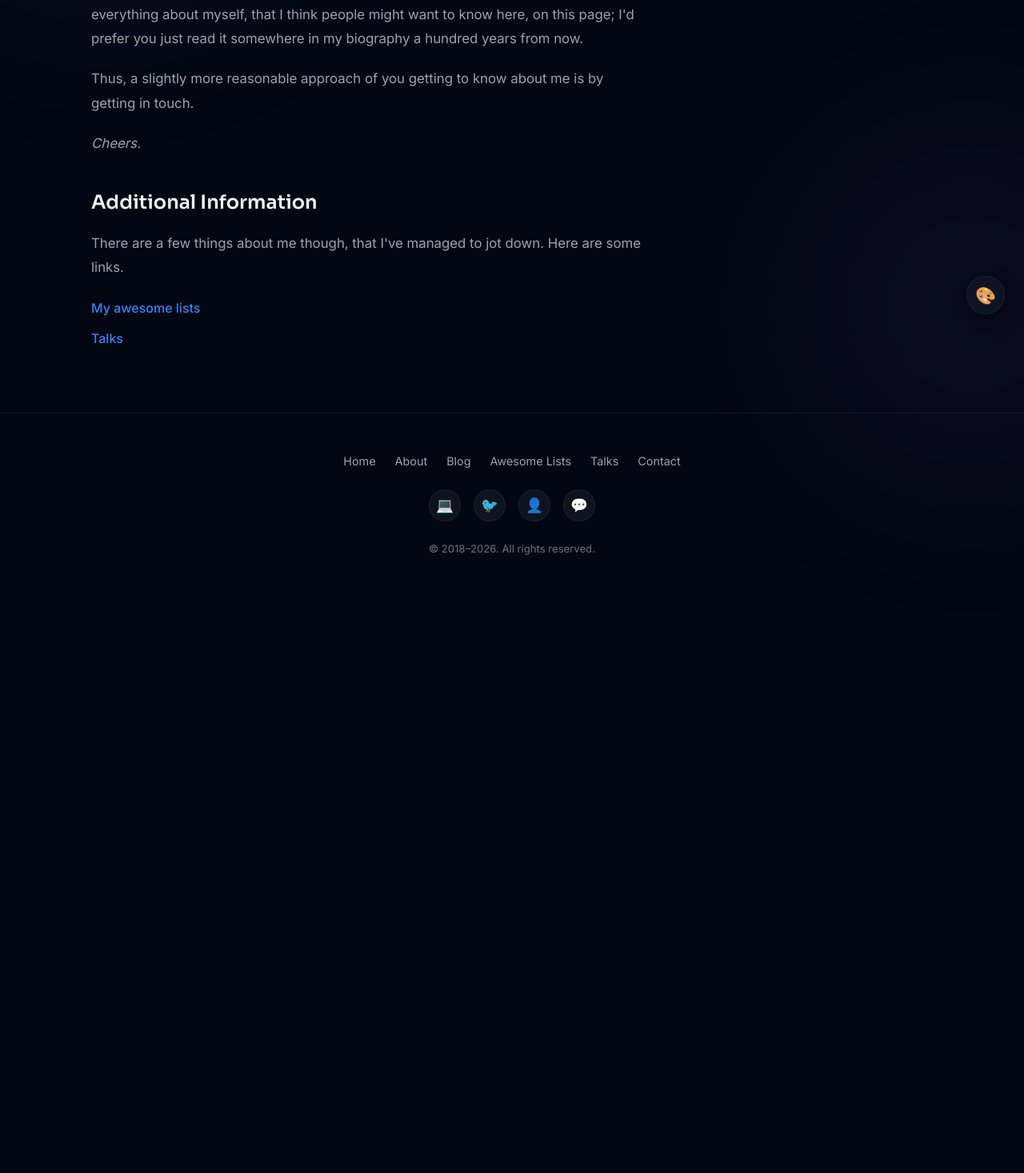
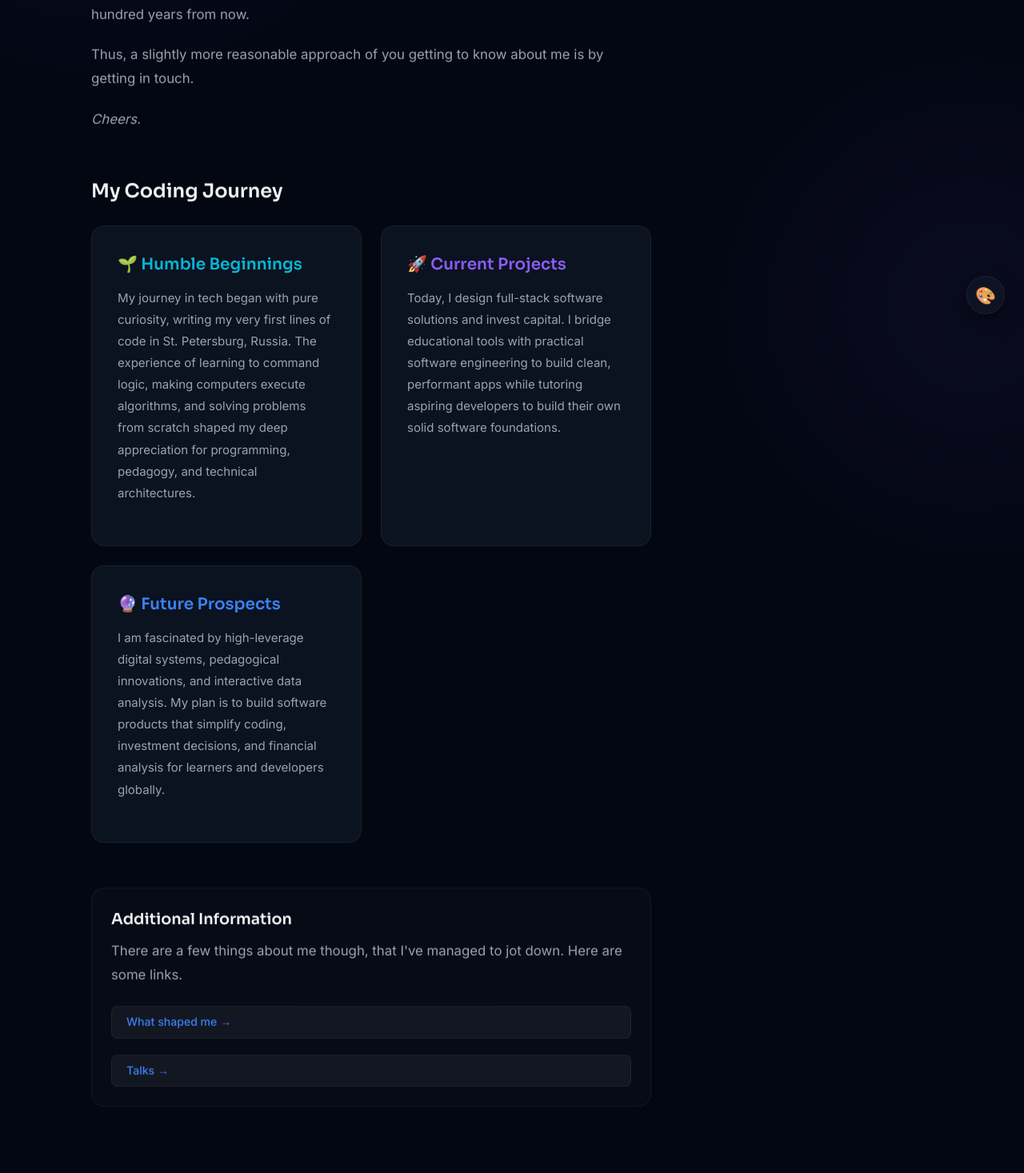
Before and after one commit to Gideonamani/gideonamani.github.io, a React (Vite) app: page /about in a window 1280 px wide. Shown: the part 383-1850 px from the top of the page at 80% size. Before the commit the page ends 1112 px from the top, so only its background shows below. Built offline with nearby package versions, Linux system fonts and the light colour scheme.

Commit message:
feat: complete personal content redesign, journey storytelling, and footer disclaimer

```diff
--- a/src/data/awesomeLists.js
+++ b/src/data/awesomeLists.js
@@ -1,25 +1,48 @@
 const awesomeLists = [
   {
-    id: 'great-quotes',
-    icon: '💬',
-    title: { en: 'Great Quotes', sw: 'Nukuu Noma' },
+    id: 'role-models',
+    icon: '👥',
+    title: { en: 'Role Models', sw: 'Mifano ya Kuigwa' },
     description: {
-      en: 'Phrases and sentences I have heard or read, that have resonated with me.',
-      sw: 'Misemo na sentensi ambazo nimesikia au kusoma, ambazo zimenivutia.',
+      en: 'Thinkers, mentors, and technologists who have shaped my perspective on code, pedagogy, and life.',
+      sw: 'Wafikirishaji, washauri, na wataalamu wa teknolojia waliojenga mtazamo wangu kuhusu code, elimu, na maisha.',
     },
     items: [
-      'To be or not to be.',
+      'Alan Kay - For his pioneering work on Object-Oriented Programming and computing pedagogy.',
+      'Satoshi Nakamoto - For redefining digital trust, decentralization, and ledger architectures.',
+      'Seymour Papert - For establishing constructionist learning theories and Logo programming.',
+      'Richard Feynman - For demonstrating that true understanding is marked by the ability to teach simply.',
     ],
   },
   {
-    id: 'movies-watched',
-    icon: '🎬',
-    title: { en: 'Movies Watched', sw: 'Filamu Nilizoangalia' },
+    id: 'great-read-books',
+    icon: '📚',
+    title: { en: 'Great Read Books', sw: 'Vitabu Bora vya Kusoma' },
     description: {
-      en: 'A lot of people ask, have you watched the movie so and so... well to reduce the pestering, here is all the movies I have been able to watch so far.',
-      sw: 'Watu wengi huuliza, je, umeangalia filamu fulani... ili kupunguza usumbufu, hapa kuna filamu zote ambazo nimeweza kuangalia hadi sasa.',
+      en: 'A curated selection of literature that deeply influenced my analytical, technical, and investing frameworks.',
+      sw: 'Mkusanyiko ulioratibiwa wa vitabu ambavyo vilichangia sana katika mifumo yangu ya uchambuzi, uhandisi, na uwekezaji.',
     },
-    items: [],
+    items: [
+      'Amusing Ourselves to Death by Neil Postman - Essential critique of media and technology as metaphors.',
+      'Structure and Interpretation of Computer Programs (SICP) - The ultimate guide to computer science logic.',
+      'The Intelligent Investor by Benjamin Graham - The absolute foundation of value investing.',
+      'Mindstorms: Children, Computers, and Powerful Ideas by Seymour Papert - Pedagogy in the computer age.',
+    ],
+  },
+  {
+    id: 'online-courses',
+    icon: '🎓',
+    title: { en: 'Online Courses', sw: 'Kozi za Mtandaoni' },
+    description: {
+      en: 'Interactive learning pathways that laid my foundational programming and financial analysis skills.',
+      sw: 'Njia za mafunzo ambazo zilijenga misingi yangu ya uandishi wa code na uchambuzi wa kifedha.',
+    },
+    items: [
+      'CS50: Introduction to Computer Science (Harvard) - The gold standard of technical foundations.',
+      'SICP Lectures (MIT 6.001) - For deep-dives into abstraction, logic, and computing paradigms.',
+      'Financial Markets (Yale University) - Exceptional exploration of assets, risk management, and capital.',
+      'Full Stack Open (University of Helsinki) - Outstanding modern practical web programming course.',
+    ],
   },
 ];
 
--- a/src/data/blog.js
+++ b/src/data/blog.js
@@ -1,35 +1,50 @@
 export const blogCategories = [
-  { id: 'book-summaries', icon: '📚' },
-  { id: 'cool-projects', icon: '🚀' },
-  { id: 'random-thoughts', icon: '💭' },
-  { id: 'travels', icon: '✈️' },
+  { id: 'notebook-lms', icon: '🧠' },
+  { id: 'substack-blog', icon: '✍️' },
+  { id: 'youtube-channel', icon: '🎥' },
 ];
 
 export const blogPosts = [
   {
-    id: 'the-medium-is-the-metaphor',
-    category: 'book-summaries',
+    id: 'amusing-ourselves-to-death-workspace',
+    category: 'notebook-lms',
     title: {
-      en: 'The Media is the Metaphor',
-      sw: 'Njia ya Usambazaji Ndiyo Sitiari',
+      en: 'Amusing Ourselves to Death AI Hub',
+      sw: 'Kitovu cha AI cha Amusing Ourselves to Death',
     },
     description: {
-      en: 'Chapter One Summary of the book Amusing Ourselves to Death.',
-      sw: 'Muhtasari wa Sura ya Kwanza ya kitabu Amusing Ourselves to Death.',
+      en: 'Interactive AI-curated workspaces, audio discussions, and deep summaries of Neil Postman\'s classic critique of television media.',
+      sw: 'Nafasi za kazi zilizoratibiwa na AI, majadiliano ya sauti, na muhtasari wa kitabu cha Neil Postman kuhusu vyombo vya habari vya televisheni.',
     },
-    keywords: ['language', 'media'],
+    keywords: ['NotebookLM', 'AI Workspace', 'Neil Postman', 'Media Philosophy'],
+    url: 'https://notebooklm.google.com/',
   },
   {
-    id: 'building-a-jekyll-multilingual-blog',
-    category: 'cool-projects',
+    id: 'substack-portfolio-update',
+    category: 'substack-blog',
     title: {
-      en: 'Building a Jekyll Multilingual Blog',
-      sw: 'Kutengeneza Blog ya Lugha Kadhaa kwa Jekyll',
+      en: 'Gideonamani on Substack',
+      sw: 'Gideonamani kwenye Substack',
     },
     description: {
-      en: 'How I built a multilingual blog using Jekyll and GitHub Pages.',
-      sw: 'Jinsi nilivyotengeneza blog ya lugha kadhaa kwa kutumia Jekyll na GitHub Pages.',
+      en: 'Weekly essays on technology development, assets investment, capital allocation, and techno-flaning philosophy.',
+      sw: 'Insha za kila wiki kuhusu maendeleo ya teknolojia, uwekezaji wa rasilimali, ugawaji wa mitaji, na falsafa ya techno-flaning.',
     },
-    keywords: ['jekyll', 'blog', 'multilingual'],
+    keywords: ['Substack', 'Capital Allocations', 'Software bit systems', 'Essays'],
+    url: 'https://substack.com/',
+  },
+  {
+    id: 'youtube-coding-tutorials',
+    category: 'youtube-channel',
+    title: {
+      en: 'TechnoFlaneur Programming Tutorials',
+      sw: 'Mafunzo ya Programu ya TechnoFlaneur',
+    },
+    description: {
+      en: 'Clean code walk-throughs, React setup guides, full-stack frameworks, and tutorials on pedagogy.',
+      sw: 'Miongozo ya kuandika code, usanidi wa React, mifumo kamili ya programu, na mafunzo kuhusu ufundishaji.',
+    },
+    keywords: ['YouTube', 'Programming Tutorials', 'React Guides', 'Pedagogy'],
+    url: 'https://youtube.com/',
   },
 ];
--- a/src/data/translations.js
+++ b/src/data/translations.js
@@ -4,34 +4,41 @@ const translations = {
       home: 'Home',
       about: 'About',
       contact: 'Contact',
-      blog: 'Blog',
-      awesomeLists: 'Awesome Lists',
+      blog: 'Digital Presence',
+      awesomeLists: 'Shaped Me',
       talks: 'Talks',
     },
     hero: {
       greeting: 'Hello! I\'m Gideonamani',
       subtitle: 'Instructor • Investor • Developer • TechnoFlaneur',
       description: 'Welcome to my digital space where I explore technology, investments and ideas from unique perspectives.',
-      cta1: 'Read my blog',
+      cta1: 'Explore creations',
       cta2: 'Learn about me',
     },
     home: {
       exploreTitle: 'Explore',
       exploreSubtitle: 'Discover what I\'ve been working on and thinking about.',
-      blogCard: { title: 'Blog', description: 'Book summaries, cool projects, random thoughts, and travel stories.' },
-      awesomeCard: { title: 'Awesome Lists', description: 'Curated collections of great quotes, movies watched, and more.' },
+      blogCard: { title: 'Digital Presence', description: 'Explore my Substack blog, custom NotebookLMs, and YouTube channel.' },
+      awesomeCard: { title: 'Shaped Me', description: 'Curated collections of role models, life-changing books, and online courses.' },
       talksCard: { title: 'Talks', description: 'Presentations and talks I\'ve given on various topics.' },
       contactCard: { title: 'Get In Touch', description: 'Reach out to me through any of my communication channels.' },
     },
     about: {
       title: 'About Me',
       p1: "I don't know where to start really. This is a bit tricky for me. It's hard to condense what one thinks about oneself into a few words on a page on the internet.",
-      p2: "Also, there might be particular specifics that you're keen on and interested in, and I think it's asking too much of me to know what they really are. Rather than me just write everything about myself, that I think people might want to know here, on this page; I'd prefer you just read it somewhere in my biography a hundred years from now.",
+      p2: "Rather than me just write everything about myself, that I think people might want to know here on this page, I'd prefer you just read it somewhere in my biography a hundred years from now.",
       p3: 'Thus, a slightly more reasonable approach of you getting to know about me is by getting in touch.',
       cheers: 'Cheers.',
+      journeyTitle: 'My Coding Journey',
+      beginningsTitle: '🌱 Humble Beginnings',
+      beginningsText: 'My journey in tech began with pure curiosity, writing my very first lines of code in St. Petersburg, Russia. The experience of learning to command logic, making computers execute algorithms, and solving problems from scratch shaped my deep appreciation for programming, pedagogy, and technical architectures.',
+      currentTitle: '🚀 Current Projects',
+      currentText: 'Today, I design full-stack software solutions and invest capital. I bridge educational tools with practical software engineering to build clean, performant apps while tutoring aspiring developers to build their own solid software foundations.',
+      futureTitle: '🔮 Future Prospects',
+      futureText: 'I am fascinated by high-leverage digital systems, pedagogical innovations, and interactive data analysis. My plan is to build software products that simplify coding, investment decisions, and financial analysis for learners and developers globally.',
       additionalTitle: 'Additional Information',
       additionalDesc: "There are a few things about me though, that I've managed to jot down. Here are some links.",
-      link1: 'My awesome lists',
+      link1: 'What shaped me',
       link2: 'Talks',
     },
     contact: {
@@ -39,20 +46,19 @@ const translations = {
       subtitle: 'A guide to getting in touch with me and actually getting a reply.',
     },
     blog: {
-      title: 'Blog',
-      subtitle: 'Exploring ideas through writing.',
-      categoriesTitle: 'Categories',
-      recentTitle: 'Recent Posts',
+      title: 'Digital Creation & Presence',
+      subtitle: 'Exploring ideas, videos, and custom curated digital workspaces.',
+      categoriesTitle: 'Presence & Spaces',
+      recentTitle: 'Active digital listings',
       categories: {
-        'book-summaries': { name: 'Book Summaries', description: 'Summary of some interesting books I have read.' },
-        'cool-projects': { name: 'Cool Projects', description: 'Some explanations on projects I have done.' },
-        'random-thoughts': { name: 'Random Thoughts', description: 'Deep dives on matters I have been thinking about.' },
-        'travels': { name: 'Travels', description: 'Wonderful experiences from around the world worth sharing.' },
+        'notebook-lms': { name: 'NotebookLMs', description: 'Interactive AI-curated workspaces, audio reviews, and custom research hubs.' },
+        'substack-blog': { name: 'Substack Blog', description: 'My personal writings on technology, investment portfolios, and ideas.' },
+        'youtube-channel': { name: 'YouTube Channel', description: 'Video walk-throughs, coding tutorials, and tech-flaneur guides.' },
       },
     },
     awesomeLists: {
-      title: 'Awesome Lists',
-      subtitle: 'Curated collections of things I find interesting.',
+      title: 'What Shaped Me',
+      subtitle: 'A curated showcase of role models, books, and courses that built my foundation.',
     },
     talks: {
       title: 'Talks',
@@ -60,6 +66,7 @@ const translations = {
     },
     footer: {
       copyright: '© 2018–{year}. All rights reserved.',
+      disclaimer: "This is a carefully curated window of what I publicly share. Of course, there are plenty of other things. What I wouldn't like to share isn't here until maybe it's appropriate to do so. 😉",
     },
   },
   sw: {
@@ -67,34 +74,41 @@ const translations = {
       home: 'Nyumbani',
       about: 'Kuhusu',
       contact: 'Wasiliana',
-      blog: 'Blog',
-      awesomeLists: 'Orodha Kabambe',
+      blog: 'Ukurasa wa Kidijitali',
+      awesomeLists: 'Misingi Yangu',
       talks: 'Mazungumzo',
     },
     hero: {
       greeting: 'Salamu! Mimi ni Gideonamani',
       subtitle: 'Mwalimu • Mwekezaji • Msanidi Programu • TechnoFlaneur',
       description: 'Karibu kwenye nafasi yangu ya kidijitali ambapo ninachunguza teknolojia, uwekezaji na mawazo kutoka pembe tofauti.',
-      cta1: 'Soma blog yangu',
+      cta1: 'Gundua kazi zangu',
       cta2: 'Jifunze kunihusu',
     },
     home: {
       exploreTitle: 'Gundua',
       exploreSubtitle: 'Tazama kile nimekuwa nikifanyia kazi na kufikiria.',
-      blogCard: { title: 'Blog', description: 'Muhtasari wa vitabu, miradi mikali, mawazo nasibu, na hadithi za safari.' },
-      awesomeCard: { title: 'Orodha Kabambe', description: 'Makusanyo ya nukuu nzuri, filamu nilizoangalia, na mengineyo.' },
+      blogCard: { title: 'Ukurasa wa Kidijitali', description: 'Gundua blog yangu ya Substack, NotebookLMs, na chaneli yangu ya YouTube.' },
+      awesomeCard: { title: 'Misingi Yangu', description: 'Makusanyo ya mifano ya kuigwa, vitabu vyenye mafunzo makubwa, na kozi za mtandaoni.' },
       talksCard: { title: 'Mazungumzo', description: 'Mawasilisho na mazungumzo niliyoyatoa kuhusu mada mbalimbali.' },
       contactCard: { title: 'Wasiliana Nami', description: 'Wasiliana nami kupitia njia yoyote ya mawasiliano.' },
     },
     about: {
       title: 'Kunihusu',
       p1: 'Sijui nianze wapi kwa kweli. Hii ni ngumu kidogo kwangu. Ni vigumu kufupisha mawazo ya mtu kuhusu yeye mwenyewe katika maneno machache kwenye ukurasa wa mtandaoni.',
-      p2: 'Pia, kunaweza kuwa na mambo maalum ambayo ungependa kuyajua, na nadhani ni kunitaka sana kujua ni yapi hayo. Badala ya kuandika kila kitu kunihusu, ambacho nadhani watu wanaweza kutaka kujua hapa; ningependa usome kunihusu kwenye wasifu wangu miaka mia moja kuanzia sasa.',
+      p2: 'Badala ya kuandika kila kitu kunihusu ambacho nadhani watu wanaweza kutaka kukijua hapa kwenye ukurasa huu, ningependa usome kunihusu kwenye wasifu wangu miaka mia moja kuanzia sasa.',
       p3: 'Kwa hiyo, njia ya busara zaidi ya kunijua ni kwa kuwasiliana nami.',
       cheers: 'Salamu.',
+      journeyTitle: 'Safari Yangu ya Kujifunza Code',
+      beginningsTitle: '🌱 Mwanzo Mnyenyekevu',
+      beginningsText: 'Safari yangu ya teknolojia ilianza kwa udadisi wa hali ya juu, nikiandika mistari yangu ya kwanza ya msimbo huko St. Petersburg, Urusi. Uzoefu wa kujifunza kuongoza mantiki, kufanya kompyuta zitekeleze algoriti, na kutatua changamoto tangu mwanzo ulinijengea heshima kubwa kwa ufundishaji, mifumo, na usanifu wa programu.',
+      currentTitle: '🚀 Miradi ya Sasa',
+      currentText: 'Leo hii, ninatengeneza suluhisho kamili za programu na kuwekeza mitaji. Ninaunganisha zana za elimu na uhandisi wa vitendo ili kujenga programu safi na zenye ufanisi, huku nikifundisha wasanidi programu wanaochipukia ili wajenge misingi yao imara.',
+      futureTitle: '🔮 Miradi ya Baadaye',
+      futureText: 'Nimevutiwa sana na mifumo ya kidijitali yenye athari kubwa, uvumbuzi wa kielimu, na uchambuzi wa data wenye mwingiliano. Mpango wangu ni kujenga bidhaa za programu zinazorahisisha uandishi wa code, maamuzi ya uwekezaji, na uchambuzi wa kifedha kwa wanafunzi na wasanidi kote ulimwenguni.',
       additionalTitle: 'Taarifa Zaidi',
       additionalDesc: 'Kuna mambo machache kunihusu ambayo nimeweza kuyaandika. Hapa kuna viungo.',
-      link1: 'Orodha zangu kabambe',
+      link1: 'Mambo yaliyonijenga',
       link2: 'Mazungumzo',
     },
     contact: {
@@ -102,20 +116,19 @@ const translations = {
       subtitle: 'Mwongozo wa jinsi ya kuwasiliana nami na kuweza kujibiwa.',
     },
     blog: {
-      title: 'Blog',
-      subtitle: 'Kuchunguza mawazo kupitia uandishi.',
-      categoriesTitle: 'Makundi',
-      recentTitle: 'Machapisho ya Hivi Karibuni',
+      title: 'Uumbaji na Ukurasa wa Kidijitali',
+      subtitle: 'Kuchunguza mawazo, video, na nafasi maalum za kazi za kidijitali zilizoratibiwa.',
+      categoriesTitle: 'Ukurasa na Nafasi',
+      recentTitle: 'Machapisho hai ya kidijitali',
       categories: {
-        'book-summaries': { name: 'Muhtasari wa Vitabu', description: 'Muhtasari wa vitabu vya kuvutia nilivyovisoma.' },
-        'cool-projects': { name: 'Miradi Mikali', description: 'Maelezo kuhusu miradi niliyoifanya.' },
-        'random-thoughts': { name: 'Mawazo Nasibu', description: 'Uchambuzi wa kina kuhusu mambo ninayoyafikiria.' },
-        'travels': { name: 'Safari', description: 'Uzoefu mzuri kutoka ulimwenguni unaostahili kushirikiwa.' },
+        'notebook-lms': { name: 'NotebookLMs', description: 'Nafasi za kazi za kidijitali zilizoratibiwa na AI, mapitio ya sauti, na vitovu maalum vya utafiti.' },
+        'substack-blog': { name: 'Blog ya Substack', description: 'Maandishi yangu binafsi kuhusu teknolojia, portfolio za uwekezaji, na mawazo mbalimbali.' },
+        'youtube-channel': { name: 'Chaneli ya YouTube', description: 'Miongozo ya video, mafunzo ya uandishi wa code, na miongozo ya techno-flaneur.' },
       },
     },
     awesomeLists: {
-      title: 'Orodha Kabambe',
-      subtitle: 'Makusanyo ya mambo ninayoyaona ya kuvutia.',
+      title: 'Misingi Yaliyoniunda',
+      subtitle: 'Onyesho maalum la mifano ya kuigwa, vitabu, na kozi za mtandaoni zilizojenga msingi wangu.',
     },
     talks: {
       title: 'Mazungumzo',
@@ -123,6 +136,7 @@ const translations = {
     },
     footer: {
       copyright: '© 2018–{year}. Haki zote zimehifadhiwa.',
+      disclaimer: "Huu ni ukurasa ulioratibiwa kwa uangalifu wa yale ninayochagua kushiriki hadharani. Bila shaka, kuna mambo mengine mengi. Kile ambacho nisingependa kukishiriki hakipo hapa mpaka pale itakapofaa kufanya hivyo. 😉",
     },
   },
 };
--- a/src/pages/About.jsx
+++ b/src/pages/About.jsx
@@ -1,28 +1,89 @@
 import { Link } from 'react-router-dom';
 import { useLanguage } from '../context/LanguageContext';
 import translations from '../data/translations';
+import ScrollReveal from '../components/ScrollReveal';
 
 export default function About() {
   const { lang } = useLanguage();
   const t = translations[lang];
 
   return (
-    <div className="page-container">
+    <div className="page-container" style={{ paddingBottom: '80px' }}>
+      <ScrollReveal animation="fade-up">
         <div className="page-header">
           <h1 className="section-title">{t.about.title}</h1>
         </div>
+      </ScrollReveal>
+
       <div className="about-content">
+        <ScrollReveal animation="fade-up" delay={100}>
           <p>{t.about.p1}</p>
           <p>{t.about.p2}</p>
           <p>{t.about.p3}</p>
-        <p><em>{t.about.cheers}</em></p>
+          <p style={{ marginTop: '20px' }}>
+            <em>{t.about.cheers}</em>
+          </p>
+        </ScrollReveal>
 
-        <h2>{t.about.additionalTitle}</h2>
-        <p>{t.about.additionalDesc}</p>
-        <div className="about-links">
-          <Link to="/awesome-lists">{t.about.link1}</Link>
-          <Link to="/talks">{t.about.link2}</Link>
+        <ScrollReveal animation="fade-up" delay={200}>
+          <h2 className="section-title" style={{ marginTop: '56px', marginBottom: '24px' }}>
+            {t.about.journeyTitle}
+          </h2>
+        </ScrollReveal>
+
+        <div className="card-grid" style={{ marginBottom: '56px' }}>
+          <ScrollReveal animation="scale-up" delay={100}>
+            <div className="card" style={{ height: '100%' }}>
+              <h3 className="card-title" style={{ color: 'var(--accent-cyan)' }}>
+                {t.about.beginningsTitle}
+              </h3>
+              <p className="card-description" style={{ marginTop: '12px', fontSize: '0.94rem' }}>
+                {t.about.beginningsText}
+              </p>
             </div>
+          </ScrollReveal>
+
+          <ScrollReveal animation="scale-up" delay={200}>
+            <div className="card" style={{ height: '100%' }}>
+              <h3 className="card-title" style={{ color: 'var(--accent-purple)' }}>
+                {t.about.currentTitle}
+              </h3>
+              <p className="card-description" style={{ marginTop: '12px', fontSize: '0.94rem' }}>
+                {t.about.currentText}
+              </p>
+            </div>
+          </ScrollReveal>
+
+          <ScrollReveal animation="scale-up" delay={300}>
+            <div className="card" style={{ height: '100%' }}>
+              <h3 className="card-title" style={{ color: 'var(--accent-blue)' }}>
+                {t.about.futureTitle}
+              </h3>
+              <p className="card-description" style={{ marginTop: '12px', fontSize: '0.94rem' }}>
+                {t.about.futureText}
+              </p>
+            </div>
+          </ScrollReveal>
+        </div>
+
+        <ScrollReveal animation="fade-up" delay={400}>
+          <div className="card" style={{ background: 'rgba(255, 255, 255, 0.02)', padding: '24px' }}>
+            <h3 className="card-title" style={{ fontSize: '1.2rem', marginBottom: '8px' }}>
+              {t.about.additionalTitle}
+            </h3>
+            <p className="card-description" style={{ marginBottom: '16px' }}>
+              {t.about.additionalDesc}
+            </p>
+            <div className="about-links" style={{ display: 'flex', gap: '20px', flexWrap: 'wrap' }}>
+              <Link to="/awesome-lists" className="btn btn-secondary" style={{ padding: '8px 18px', fontSize: '0.88rem' }}>
+                {t.about.link1} →
+              </Link>
+              <Link to="/talks" className="btn btn-secondary" style={{ padding: '8px 18px', fontSize: '0.88rem' }}>
+                {t.about.link2} →
+              </Link>
+            </div>
+          </div>
+        </ScrollReveal>
       </div>
     </div>
   );
```
Also changed, not shown: src/components/Footer.jsx (+11 -0 lines), src/pages/Blog.jsx (+10 -3 lines), src/pages/BlogCategory.jsx (+10 -3 lines). Lines whose indentation alone changed are shown as unchanged.
